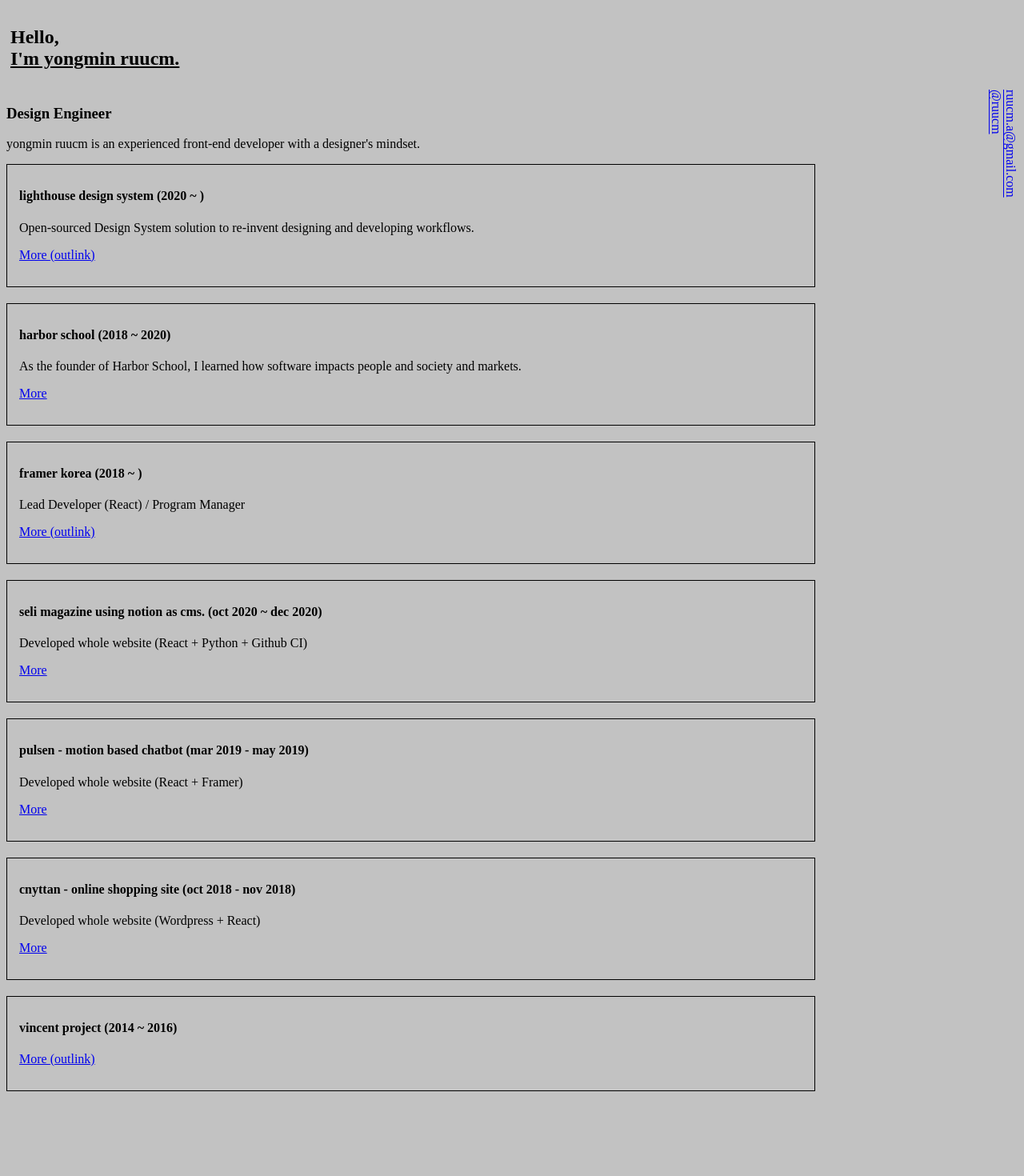
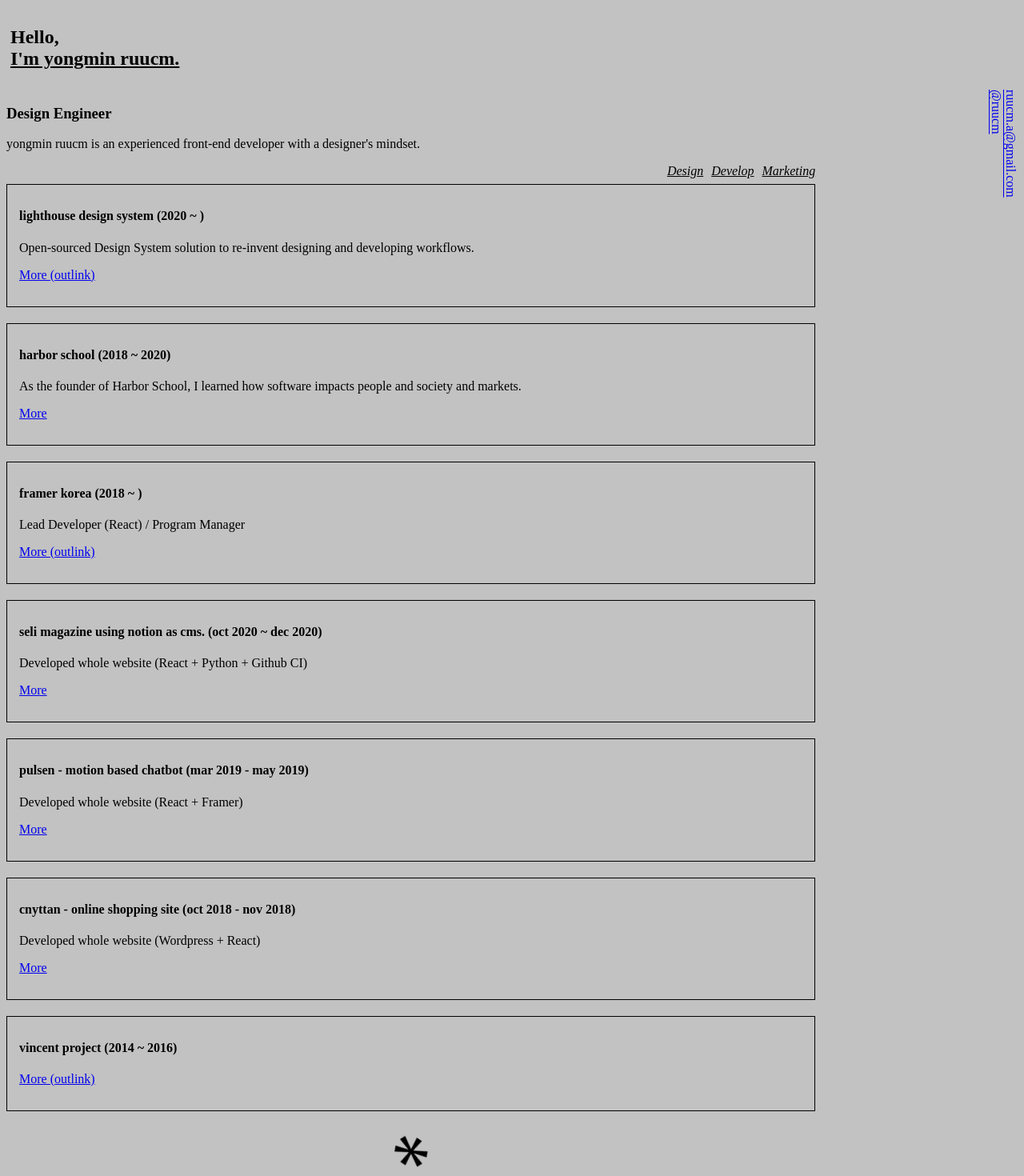
Before and after one commit to ruucm/ruucm.github.io, a Next.js app: page / in a window 1280 px wide. Shown: the top 1470 px of the page at 80% size. Before the commit the page ends 1372 px from the top, so only its background shows below. Built offline with nearby package versions, Linux system fonts and the light colour scheme.

Commit message:
add stroke

```diff
--- a/components/layout.js
+++ b/components/layout.js
@@ -1,5 +1,6 @@
 import Link from "next/link"
 import { useHover } from "../hooks/use-hover"
+import { motion } from "framer-motion"
 
 export function Layout({ children, home = false }) {
   const [hoverRef, isHover] = useHover()
@@ -36,7 +37,30 @@ export function Layout({ children, home = false }) {
           gridTemplateColumns: "4fr 1fr",
         }}
       >
-        <main>{children}</main>
+        <main>
+          {children}
+          <motion.span
+            style={{
+              fontSize: "100px",
+              display: "block",
+              textAlign: "center",
+              margin: "0 auto",
+              width: "100px",
+              height: "100px",
+              lineHeight: "128px",
+            }}
+            animate={{
+              rotate: 360,
+            }}
+            transition={{
+              loop: Infinity,
+              ease: "linear",
+              duration: 60,
+            }}
+          >
+            *
+          </motion.span>
+        </main>
         <footer
           style={{
             WebkitWritingMode: "vertical-rl",
@@ -51,6 +75,7 @@ export function Layout({ children, home = false }) {
           <a href="http://twitter.com/ruucm" target="_blank">
             @ruucm
           </a>
+          {/* <br /> */}
           {/* Navigation */}
           {/* <nav>
             <ul>
--- a/pages/index.js
+++ b/pages/index.js
@@ -16,13 +16,13 @@ export default function Home() {
         mindset.
       </p>
       <AnimateSharedLayout>
-        {/* <div
+        <div
           style={{
             textAlign: "right",
             marginBottom: 7,
           }}
         >
-          <em
+          {/* <em
             onClick={() => setIsGrid(!isGrid)}
             style={{
               cursor: "pointer",
@@ -39,8 +39,35 @@ export default function Home() {
             }}
           >
             🔀
-          </span>
-        </div> */}
+          </span> */}
+          <em
+            style={{
+              cursor: "pointer",
+              marginLeft: 10,
+              textDecoration: "underline",
+            }}
+          >
+            Design
+          </em>
+          <em
+            style={{
+              cursor: "pointer",
+              marginLeft: 10,
+              textDecoration: "underline",
+            }}
+          >
+            Develop
+          </em>
+          <em
+            style={{
+              cursor: "pointer",
+              marginLeft: 10,
+              textDecoration: "underline",
+            }}
+          >
+            Marketing
+          </em>
+        </div>
 
         <div
           style={{
```
